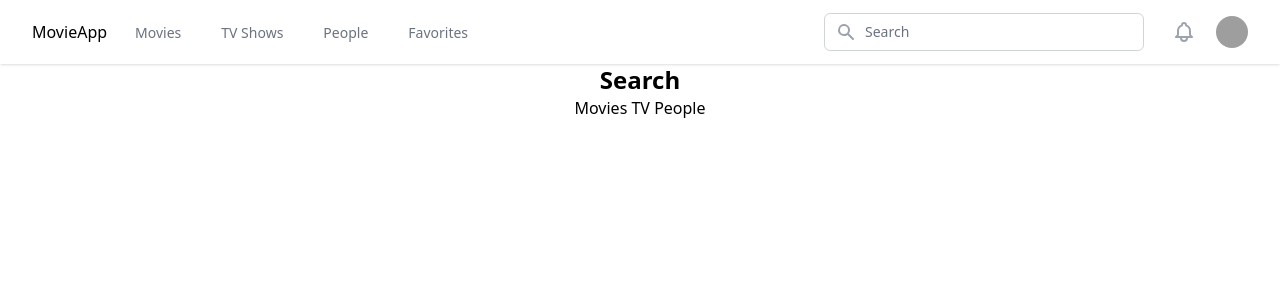
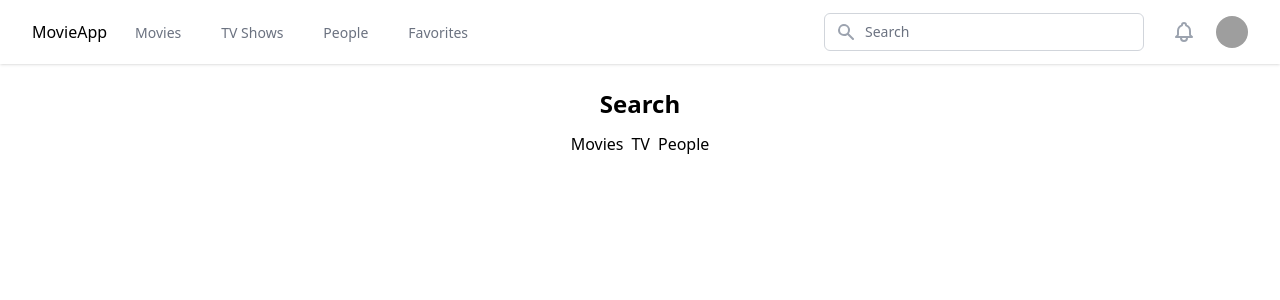
Before and after one commit to andrewnjoo/Movie-App, a React (Create React App) app in the folder my-app/client/: page /search in a window 1280 px wide. Shown: the top 300 px of the page. Built offline with nearby package versions, Linux system fonts and the light colour scheme; grey boxes are pictures that could not be loaded.

Commit message:
fix: edit search link styles

```diff
--- /dev/null
+++ b/my-app/client/src/components/pages/PersonPage.tsx
@@ -0,0 +1,7 @@
+import React from 'react';
+
+export default function PersonPage() {
+  return (
+    <div>PersonPage</div>
+  );
+}
--- a/my-app/client/src/components/pages/SearchPage.tsx
+++ b/my-app/client/src/components/pages/SearchPage.tsx
@@ -30,11 +30,11 @@ export default function SearchPage() {
     <>
       {/* Left Column */}
       <div className="flex flex-col text-center">
-        <div className="text-2xl font-bold">Search</div>
+        <div className="text-2xl font-bold mt-6 mb-3">Search</div>
         <div className="text-md">
-          <a className="hover:text-sky-700" href={`/search?type=movie&query=${searchParams.get('query')}`}>Movies </a>
-          <a className="hover:text-sky-700" href={`/search?type=tv&query=${searchParams.get('query')}`}>TV </a>
-          <a className="hover:text-sky-700" href={`/search?type=person&query=${searchParams.get('query')}`}>People</a>
+          <a className={`${searchParams.get('type') === 'movie' ? 'border-indigo-500' : 'border-transparent'} hover:text-sky-700 border-b-2 mx-1`} href={`/search?type=movie&query=${searchParams.get('query')}`}>Movies</a>
+          <a className={`${searchParams.get('type') === 'tv' ? 'border-indigo-500' : 'border-transparent'} hover:text-sky-700 border-b-2 mx-1`} href={`/search?type=tv&query=${searchParams.get('query')}`}>TV</a>
+          <a className={`${searchParams.get('type') === 'person' ? 'border-indigo-500' : 'border-transparent'} hover:text-sky-700 border-b-2 mx-1`} href={`/search?type=person&query=${searchParams.get('query')}`}>People</a>
         </div>
       </div>
       <ScrollContainer className="scroll-container py-12">
```
